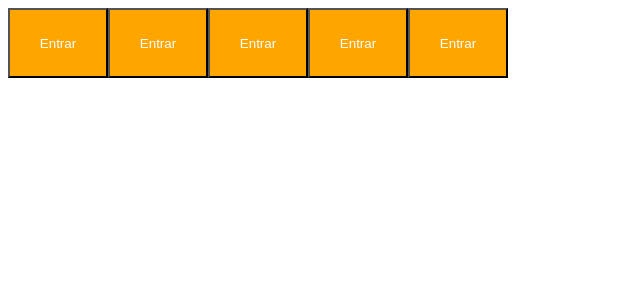
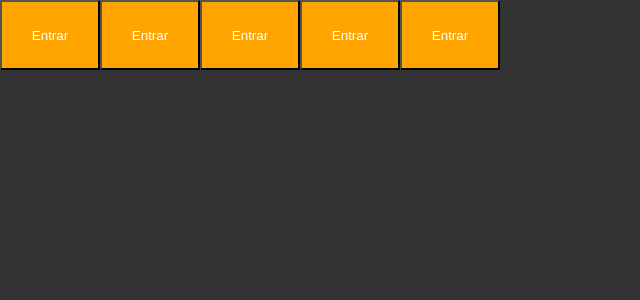
Before and after one commit to Warleyaf/igniteTImer02, a React (Vite) app: page / in a window 1280 px wide. Shown: the top 300 px of the page, without its empty margins (0-640 px from the left). Built offline with nearby package versions, Linux system fonts and the light colour scheme.

Commit message:
Definindo estilos globais no styledComponents

```diff
--- a/src/App.tsx
+++ b/src/App.tsx
@@ -1,5 +1,7 @@
 import { ThemeProvider } from 'styled-components'
 import { Button } from "./components/Button"
+
+import { GlobalStyle } from './styles/global'
 import { defaultTheme } from './styles/themes/default'
 
 export function App() {
@@ -11,6 +13,10 @@
       <Button variant="success"/>
       <Button variant="danger"/>
       <Button/>
+
+      <GlobalStyle />
     </ThemeProvider>
   )
 }
+
+// importei dentro do meu themeprovider, lembre-se disso!!!
--- /dev/null
+++ b/src/styles/global.ts
@@ -0,0 +1,17 @@
+// dessa forma aqui eu crio meus styles global
+import { createGlobalStyle } from "styled-components";
+
+export const GlobalStyle = createGlobalStyle`
+   * {
+      margin: 0;
+      padding: 0;
+      box-sizing: border-box;
+   }
+
+   body {
+      background: #333;
+      color: #fff;
+   }
+`
+
+// após definir os temas globais eu posso importar ele em qualquer parte dos meus arquivos, no caso eu vou importar dentro do App.tsx, e lembre-se.... para funcionar eu preciso importar dentro do <ThemeProvider>
```
